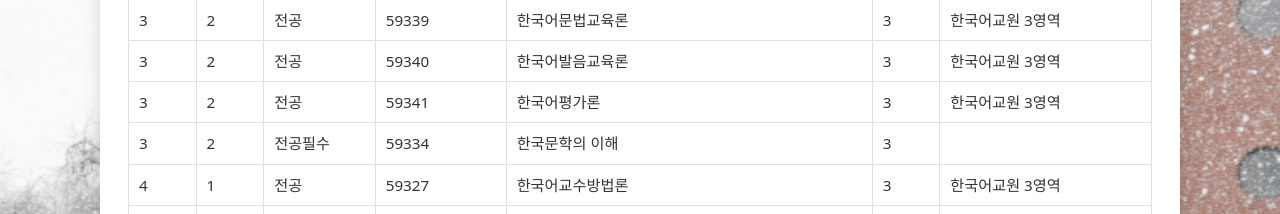
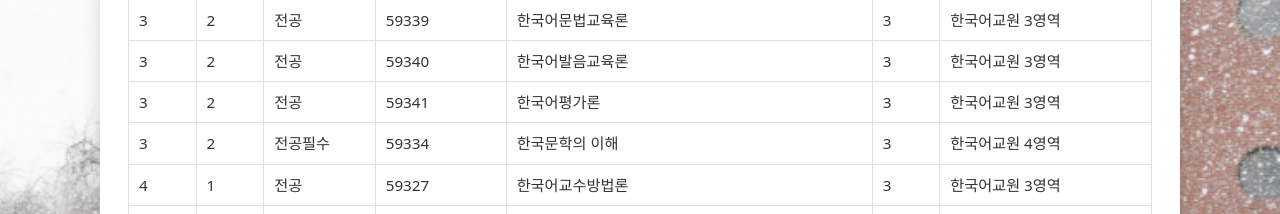
Before and after one commit to keducation-kculture/homepage_tem, a plain HTML site: page ko.html in a window 1280 px wide. Shown: the part 5380-5594 px from the top of the page. Drawn offline with Linux system fonts and the light colour scheme.

Commit message:
Update ko.html

```diff
--- a/ko.html
+++ b/ko.html
@@ -627,7 +627,7 @@
                         <td>3</td><td>2</td><td>전공</td><td>59341</td><td>한국어평가론</td><td>3</td><td>한국어교원 3영역</td>
                     </tr>
                     <tr>
-                        <td>3</td><td>2</td><td>전공필수</td><td>59334</td><td>한국문학의 이해</td><td>3</td><td></td>
+                        <td>3</td><td>2</td><td>전공필수</td><td>59334</td><td>한국문학의 이해</td><td>3</td><td>한국어교원 4영역</td>
                     </tr>
 
                     <tr>
```
